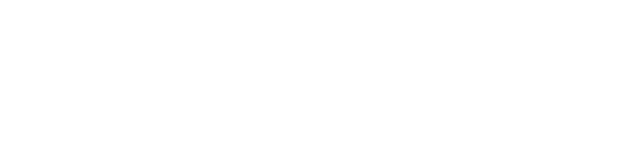
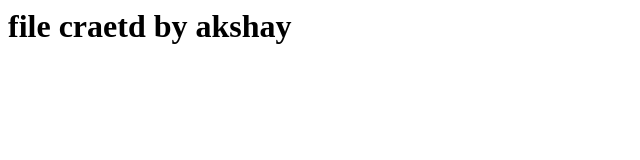
Before and after one commit to kiranpn/training, a plain HTML site: page index.html in a window 1280 px wide. Shown: the whole page, without its empty margins (0-640 px from the left). Drawn offline with Linux system fonts and the light colour scheme.

Commit message:
html filec changed  for test

```diff
--- a/index.html
+++ b/index.html
@@ -1 +1,3 @@
-<html></html>
+<html>
+<h1> file craetd by akshay</h1>
+</html>
```
